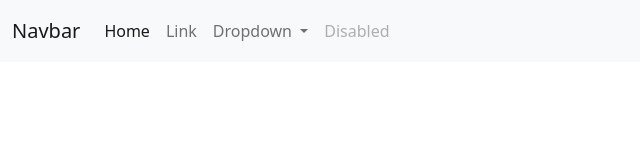
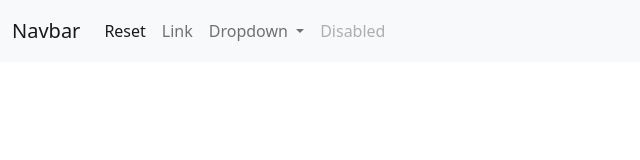
Before and after one commit to pratham-singh-data/Tasklist, a plain HTML site: page index.html in a window 1280 px wide. Shown: the full height of the page, 0-640 px from the left. Drawn offline with nearby package versions, Linux system fonts and the light colour scheme.

Commit message:
Implemented Reload And Updated Navigation Bar

```diff
--- a/index.html
+++ b/index.html
@@ -239,7 +239,7 @@
         <div class="collapse navbar-collapse" id="navbarSupportedContent">
           <ul class="navbar-nav me-auto mb-2 mb-lg-0">
             <li class="nav-item">
-              <a class="nav-link active" aria-current="page" href="#">Home</a>
+              <a class="nav-link active" aria-current="page" href="#" onclick="location.reload()">Reset</a>
             </li>
             <li class="nav-item">
               <a class="nav-link" href="#">Link</a>
```
